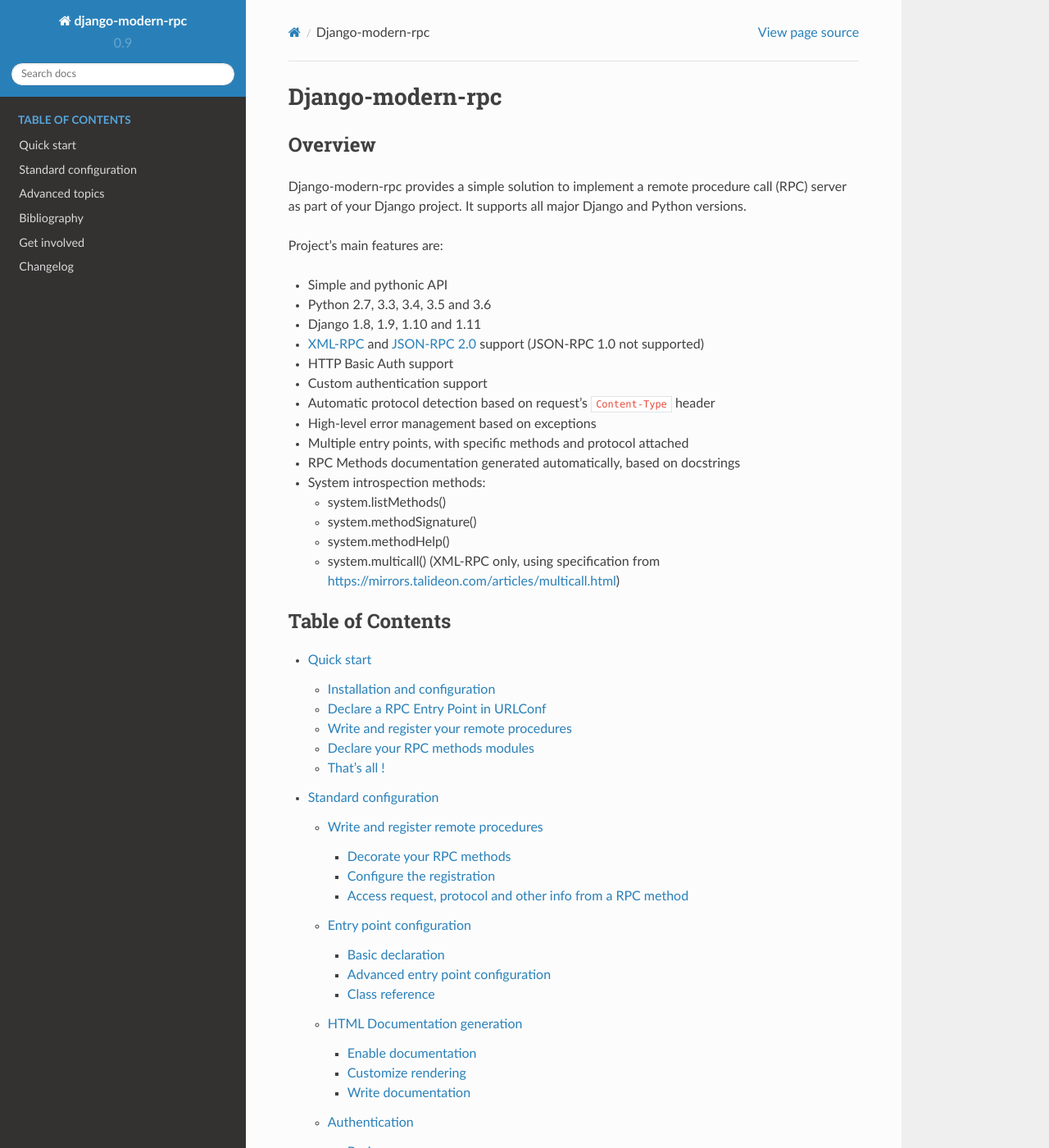
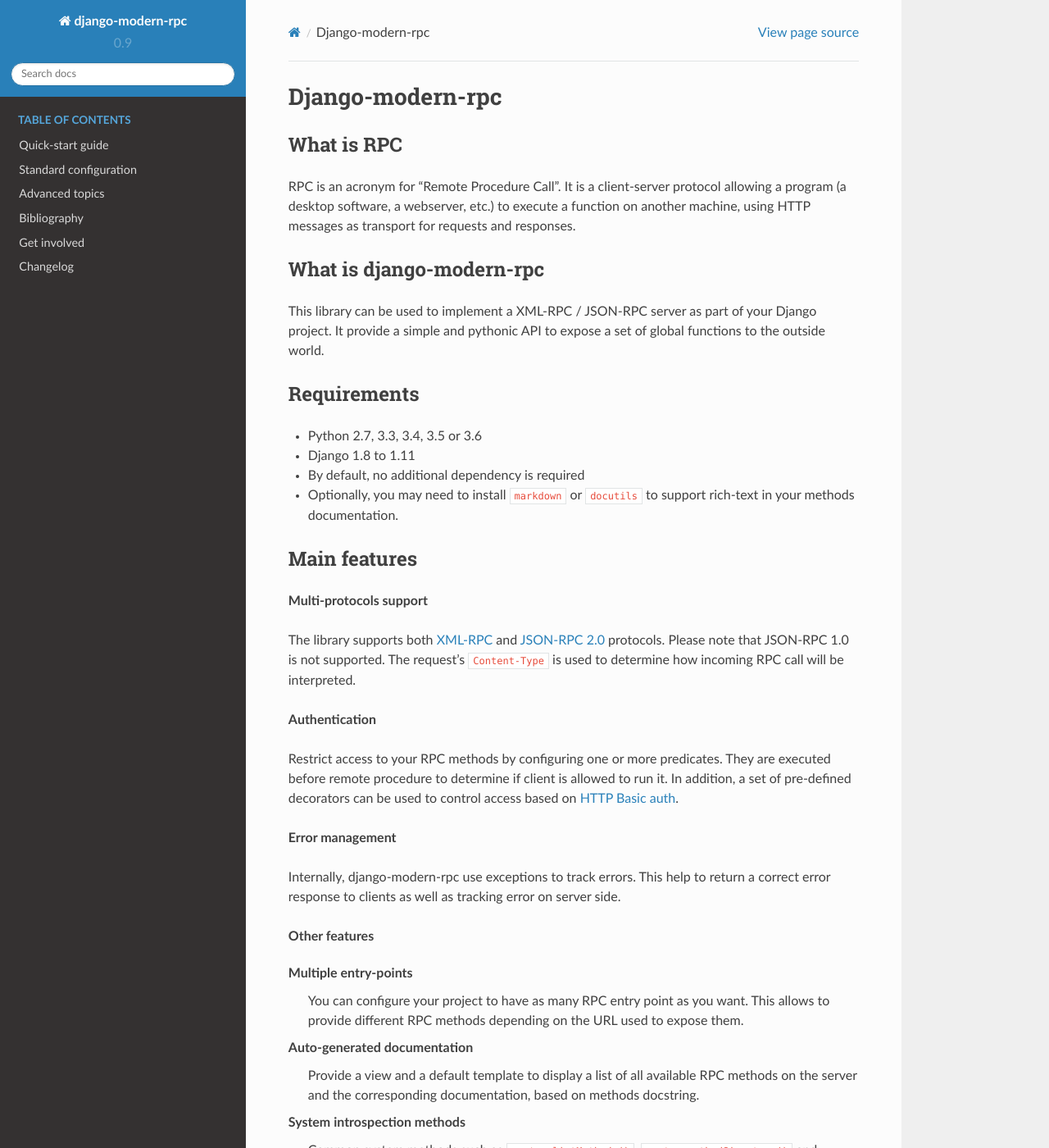
Before and after one commit to alorence/django-modern-rpc, a Sphinx documentation site: the page built from docs/source/index.rst, in a window 1280 px wide and 1400 px high. Shown: the whole window at 82% size. Built offline with Sphinx 7.4.7 and the Read the Docs theme 2.0.0, drawn with Linux system fonts in a browser that asks for light colours; some of the changed text lies outside the part shown.

Commit message:
Documentation improvements

```diff
--- a/docs/source/biblio.rst
+++ b/docs/source/biblio.rst
@@ -18,7 +18,7 @@
 - http://scripts.incutio.com/xmlrpc/introspection.html (originally available
   from http://xmlrpc.usefulinc.com/doc/reserved.html)
 
-Description of the system.multicall introspection method, by Eric Kidd:
+Description of the system.multicall specific method, by Eric Kidd:
 
 - https://mirrors.talideon.com/articles/multicall.html (originally posted
   on http://www.xmlrpc.com/discuss/msgReader$1208 and http://directory.xmlrpc.com/services/xmlrpcextensions/)
--- a/docs/source/index.rst
+++ b/docs/source/index.rst
@@ -2,33 +2,69 @@
 Django-modern-rpc
 =================
 
-Overview
---------
+What is RPC
+-----------
+RPC is an acronym for "Remote Procedure Call". It is a client-server protocol allowing a program (a desktop
+software, a webserver, etc.) to execute a function on another machine, using HTTP messages
+as transport for requests and responses.
 
-Django-modern-rpc provides a simple solution to implement a remote procedure call (RPC) server as part of your Django
-project. It supports all major Django and Python versions.
+What is django-modern-rpc
+-------------------------
+This library can be used to implement a XML-RPC / JSON-RPC server as part of your Django project. It provide a simple
+and pythonic API to expose a set of global functions to the outside world.
 
-Project's main features are:
+Requirements
+------------
 
-- Simple and pythonic API
-- Python 2.7, 3.3, 3.4, 3.5 and 3.6
-- Django 1.8, 1.9, 1.10 and 1.11
-- XML-RPC_ and `JSON-RPC 2.0`_ support (JSON-RPC 1.0 not supported)
-- HTTP Basic Auth support
-- Custom authentication support
-- Automatic protocol detection based on request's ``Content-Type`` header
-- High-level error management based on exceptions
-- Multiple entry points, with specific methods and protocol attached
-- RPC Methods documentation generated automatically, based on docstrings
-- System introspection methods:
+- Python 2.7, 3.3, 3.4, 3.5 or 3.6
+- Django 1.8 to 1.11
+- By default, no additional dependency is required
+- Optionally, you may need to install ``markdown`` or ``docutils`` to support rich-text in your methods documentation.
 
-  - system.listMethods()
-  - system.methodSignature()
-  - system.methodHelp()
-  - system.multicall() (XML-RPC only, using specification from https://mirrors.talideon.com/articles/multicall.html)
+Main features
+-------------
+
+**Multi-protocols support**
+
+The library supports both XML-RPC_ and `JSON-RPC 2.0`_ protocols. Please note that JSON-RPC 1.0 is not supported.
+The request's ``Content-Type`` is used to determine how incoming RPC call will be interpreted.
 
 .. _XML-RPC: http://xmlrpc.scripting.com/
 .. _JSON-RPC 2.0: http://www.jsonrpc.org/specification
+
+**Authentication**
+
+Restrict access to your RPC methods by configuring one or more predicates. They are executed before
+remote procedure to determine if client is allowed to run it. In addition, a set of pre-defined
+decorators can be used to control access based on `HTTP Basic auth`_.
+
+.. _HTTP Basic auth: https://en.wikipedia.org/wiki/Basic_access_authentication
+
+**Error management**
+
+Internally, django-modern-rpc use exceptions to track errors. This help to return a correct error response to clients
+as well as tracking error on server side.
+
+**Other features**
+
+Multiple entry-points
+  You can configure your project to have as many RPC entry point as you want. This allows to
+  provide different RPC methods depending on the URL used to expose them.
+
+Auto-generated documentation
+  Provide a view and a default template to display a list of all available RPC methods
+  on the server and the corresponding documentation, based on methods docstring.
+
+System introspection methods
+  Common system methods such as ``system.listMethods()``, ``system.methodSignature()`` and
+  ``system.methodHelp()`` are provided to both JSON-RPC and XML-RPC clients. In adition, ``system.multicall()`` is
+  provided to XML-RPC client only to allow launching multiple methods in a single RPC call. JSON-RPC client doesn't need
+  such a method since the protocol itself define how client can use batch requests to call multiple RPC methods at once.
+
+
+Quick-start
+-----------
+Learn how to install and configure django-modern-rpc in one minute: read the :ref:`Quick-start guide`.
 
 .. toctree::
    :maxdepth: 3
--- a/docs/source/quickstart.rst
+++ b/docs/source/quickstart.rst
@@ -1,6 +1,6 @@
-===========
-Quick start
-===========
+=================
+Quick-start guide
+=================
 
 Configuring django-modern-rpc is quick and simple. Follow that steps to be up and running in few minutes!
 
```
Also changed, not shown: docs/source/advanced_topics/system_methods.rst (+3 -5 lines).
